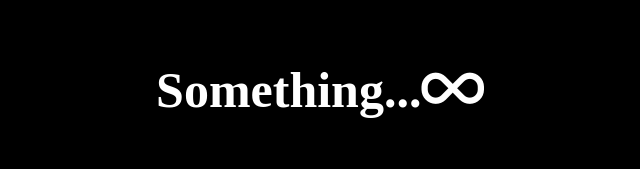
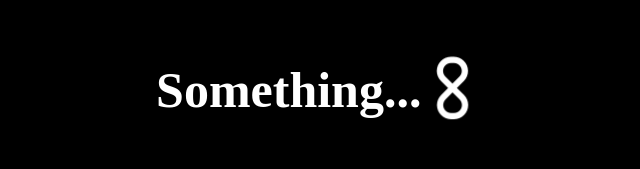
Before and after one commit to Sujan2332/Something, a React (Vite) app in the folder Client/Somethings/: page /login in a window 1280 px wide. Shown: the top 169 px of the page, without its empty margins (320-960 px from the left). Built offline with nearby package versions, Linux system fonts and the light colour scheme; a web font is replaced by a local one.

Commit message:
Update Something.css

```diff
--- a/Client/Somethings/src/Something/Something.css
+++ b/Client/Somethings/src/Something/Something.css
@@ -10,6 +10,28 @@ body{
   background: linear-gradient(180deg,black,black);
 }
 
+.fa-infinity {
+  animation: rotateAnimation 2s infinite ease-in-out;
+}
+
+@keyframes rotateAnimation {
+  0% {
+    transform: rotate(0deg);
+  }
+  25% {
+    transform: rotate(90deg);
+  }
+  50% {
+    transform: rotate(180deg);
+  }
+  75% {
+    transform: rotate(270deg);
+  }
+  100% {
+    tran
+sform: rotate(360deg);
+  }
+}
 /* * SIDEBAR */
 
 /* Default Header Container */
```
